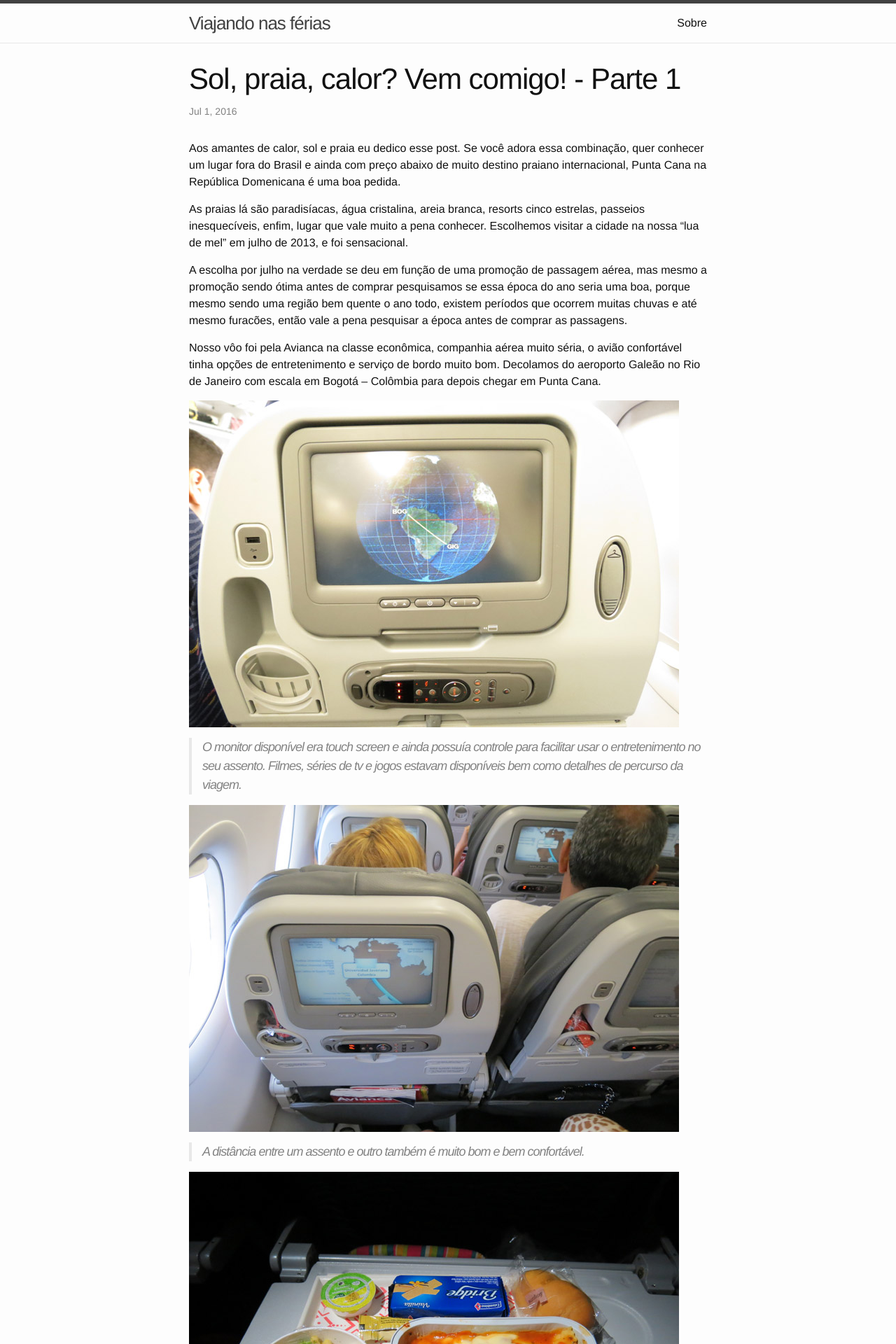
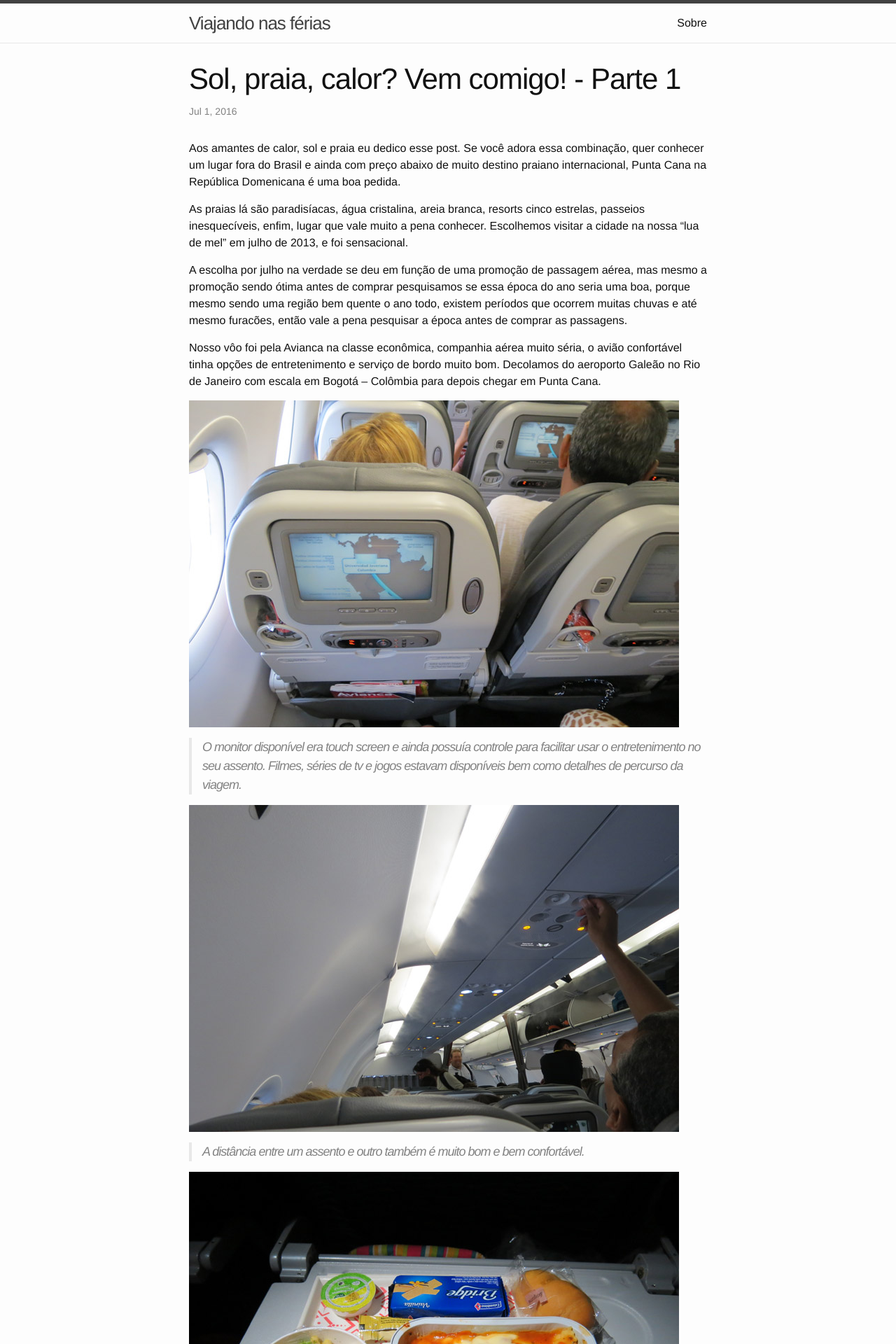
Before and after one commit to ruanltbg/viajandonasferias, a Jekyll site: the page built from _posts/2016-07-01-Punta-Cana-Parte1.md, in a window 1280 px wide. Shown: the top 1920 px of the page at 70% size. Built offline with Jekyll 4.4.1, drawn with Linux system fonts in a browser that asks for light colours.

Commit message:
Update 2016-07-01-Punta-Cana-Parte1.md

```diff
--- a/_posts/2016-07-01-Punta-Cana-Parte1.md
+++ b/_posts/2016-07-01-Punta-Cana-Parte1.md
@@ -13,10 +13,10 @@ A escolha por julho na verdade se deu em função de uma promoção de passagem
 
 Nosso vôo foi pela Avianca na classe econômica, companhia aérea muito séria, o avião confortável tinha opções de entretenimento e serviço de bordo muito bom. Decolamos do aeroporto Galeão no Rio de Janeiro com escala em Bogotá – Colômbia para depois chegar em Punta Cana.
 
-![Aviao Avianca](http://www.viajandonasferias.com.br/imagens/post2/aviao.jpg)
+![Aviao Avianca](http://www.viajandonasferias.com.br/imagens/post2/aviao1.jpg)
 > O monitor disponível era touch screen e ainda possuía controle para facilitar usar o entretenimento no seu assento. Filmes, séries de tv e jogos estavam disponíveis bem como detalhes de percurso da viagem.
 
-![Aviao Avianca](http://www.viajandonasferias.com.br/imagens/post2/aviao1.jpg)
+![Aviao Avianca](http://www.viajandonasferias.com.br/imagens/post2/aviao2.jpg)
 > A distância entre um assento e outro também é muito bom e bem confortável.
 
 ![Aviao Avianca](http://www.viajandonasferias.com.br/imagens/post2/aviao3.jpg)
```
